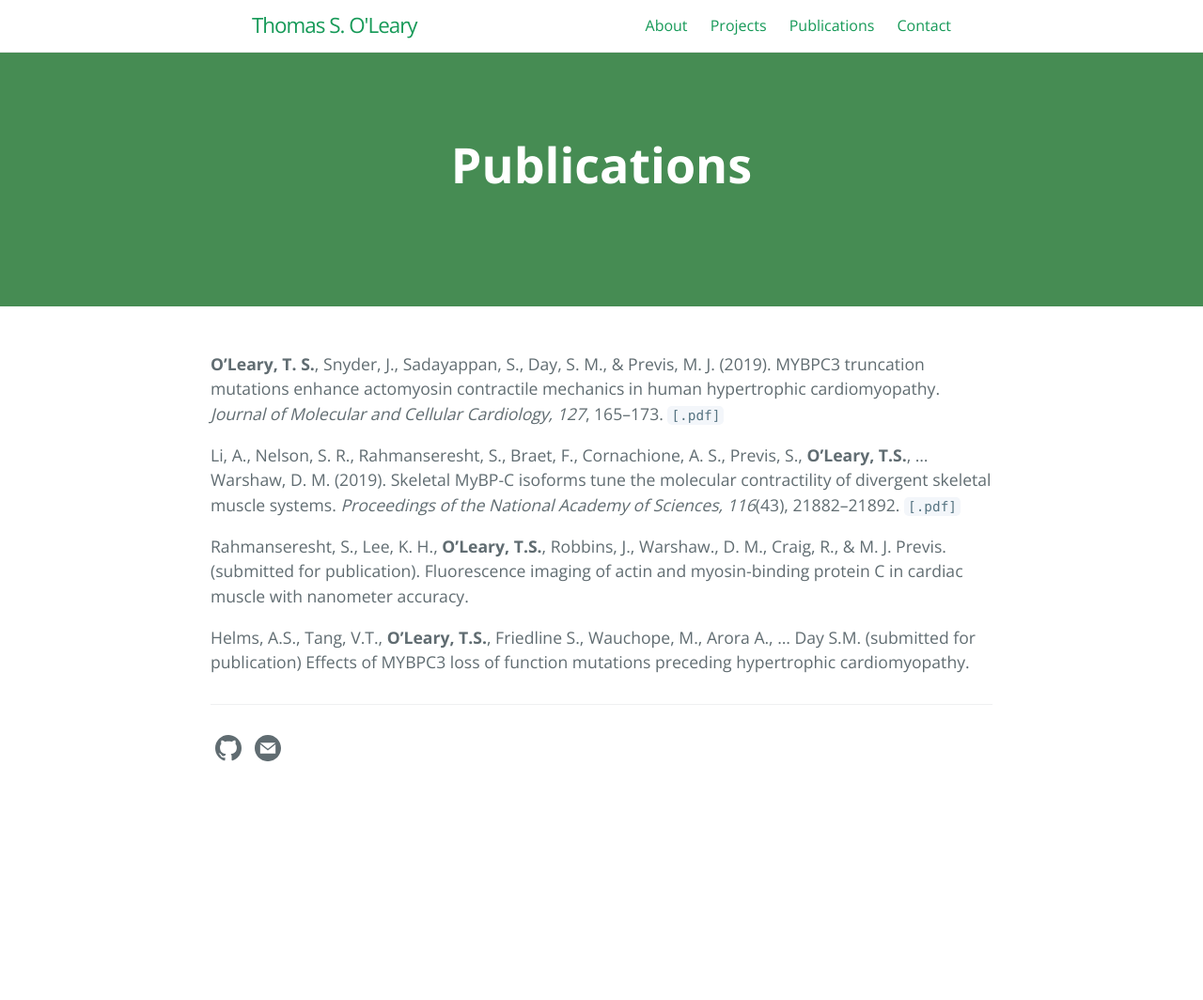
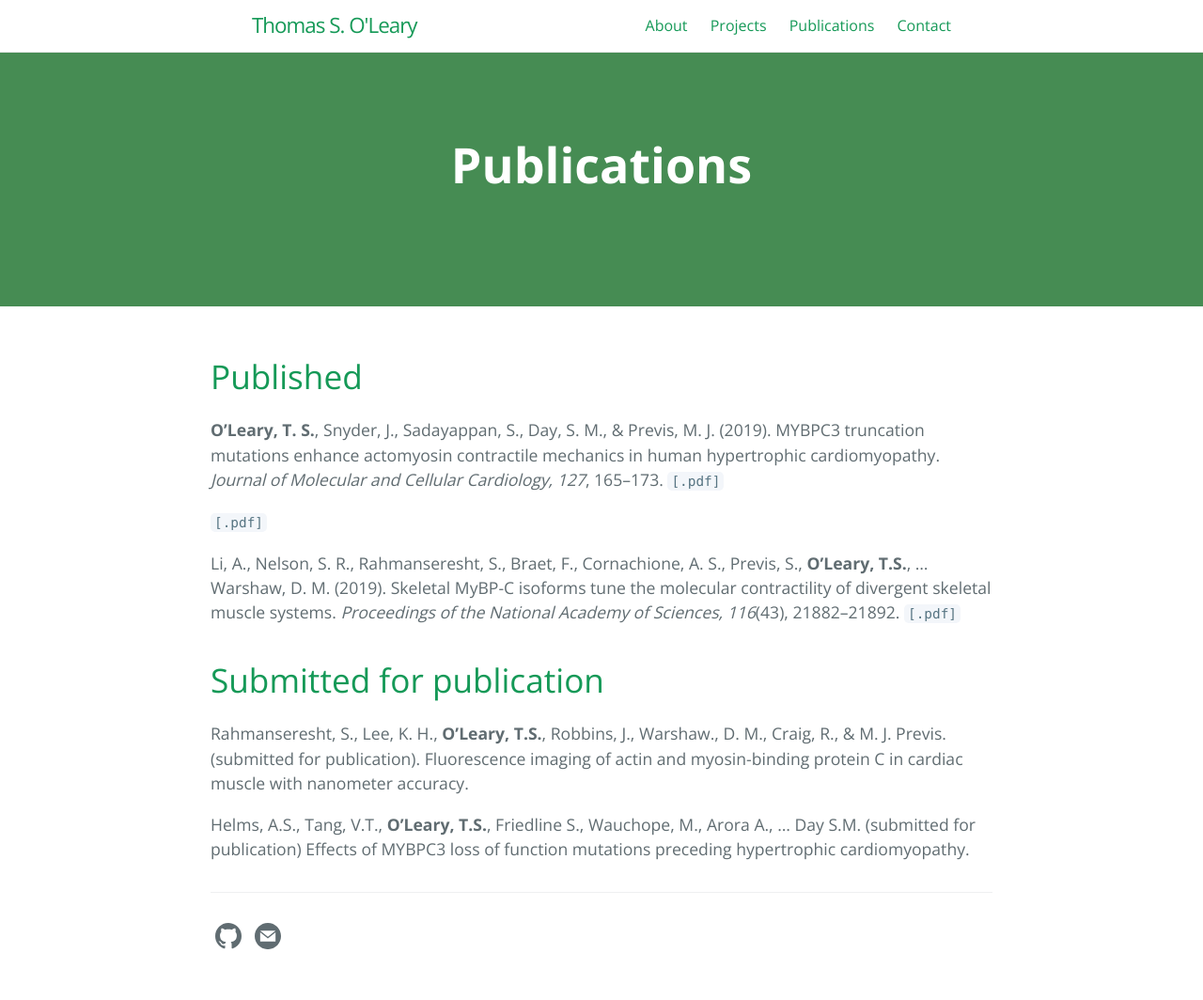
Before and after one commit to tsoleary/tsoleary.github.io, a Jekyll site: the page built from publications.md, in a window 1280 px wide. Shown: the whole page at 94% size. Built offline with Jekyll 4.4.1, drawn with Linux system fonts in a browser that asks for light colours; before the commit the page ends 900 px from its top, so only the background shows below that.

Commit message:
Update publications.md

```diff
--- a/publications.md
+++ b/publications.md
@@ -6,10 +6,15 @@ permalink: /now.html
 ref: publications
 order: 2
 ---
+# Published
 
 **O’Leary, T. S.**, Snyder, J., Sadayappan, S., Day, S. M., & Previs, M. J. (2019). MYBPC3 truncation mutations enhance actomyosin contractile mechanics in human hypertrophic cardiomyopathy. _Journal of Molecular and Cellular Cardiology, 127_, 165–173. [`[.pdf]`](1-s2.0-S0022282818311313-main.pdf)
 
+<a href="1-s2.0-S0022282818311313-main.pdf" target="_blank"> `[.pdf]` </a>
+
 Li, A., Nelson, S. R., Rahmanseresht, S., Braet, F., Cornachione, A. S., Previs, S., **O’Leary, T.S.**, ... Warshaw, D. M. (2019). Skeletal MyBP-C isoforms tune the molecular contractility of divergent skeletal muscle systems. _Proceedings of the National Academy of Sciences, 116_(43), 21882–21892. [`[.pdf]`](amy_li_pnas.pdf)
+
+# Submitted for publication
 
 Rahmanseresht, S., Lee, K. H.,  **O’Leary, T.S.**,  Robbins, J., Warshaw., D. M., Craig, R., & M. J. Previs. (submitted for publication). Fluorescence imaging of actin and myosin-binding protein C in cardiac muscle with nanometer accuracy.
 
```
